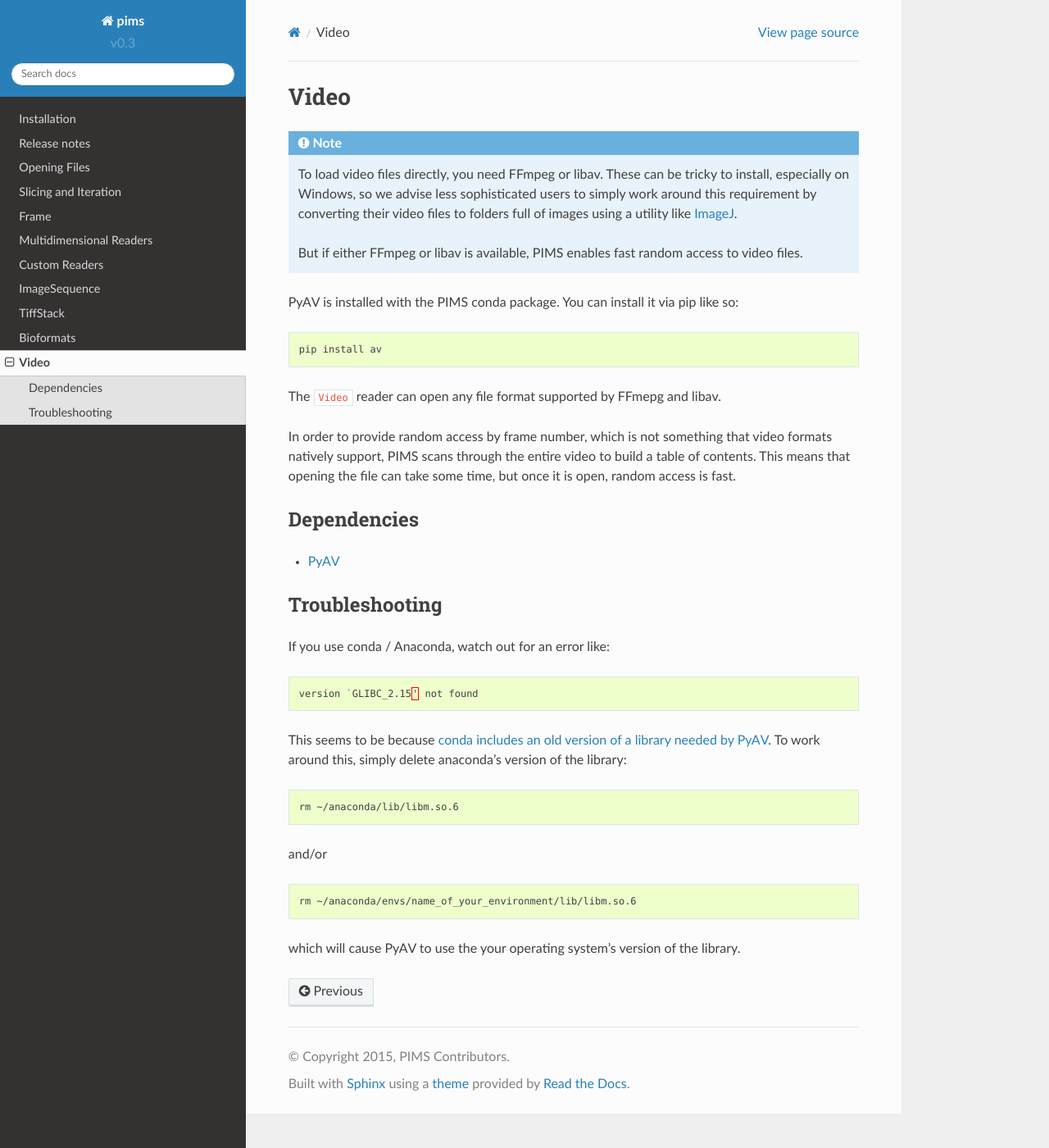
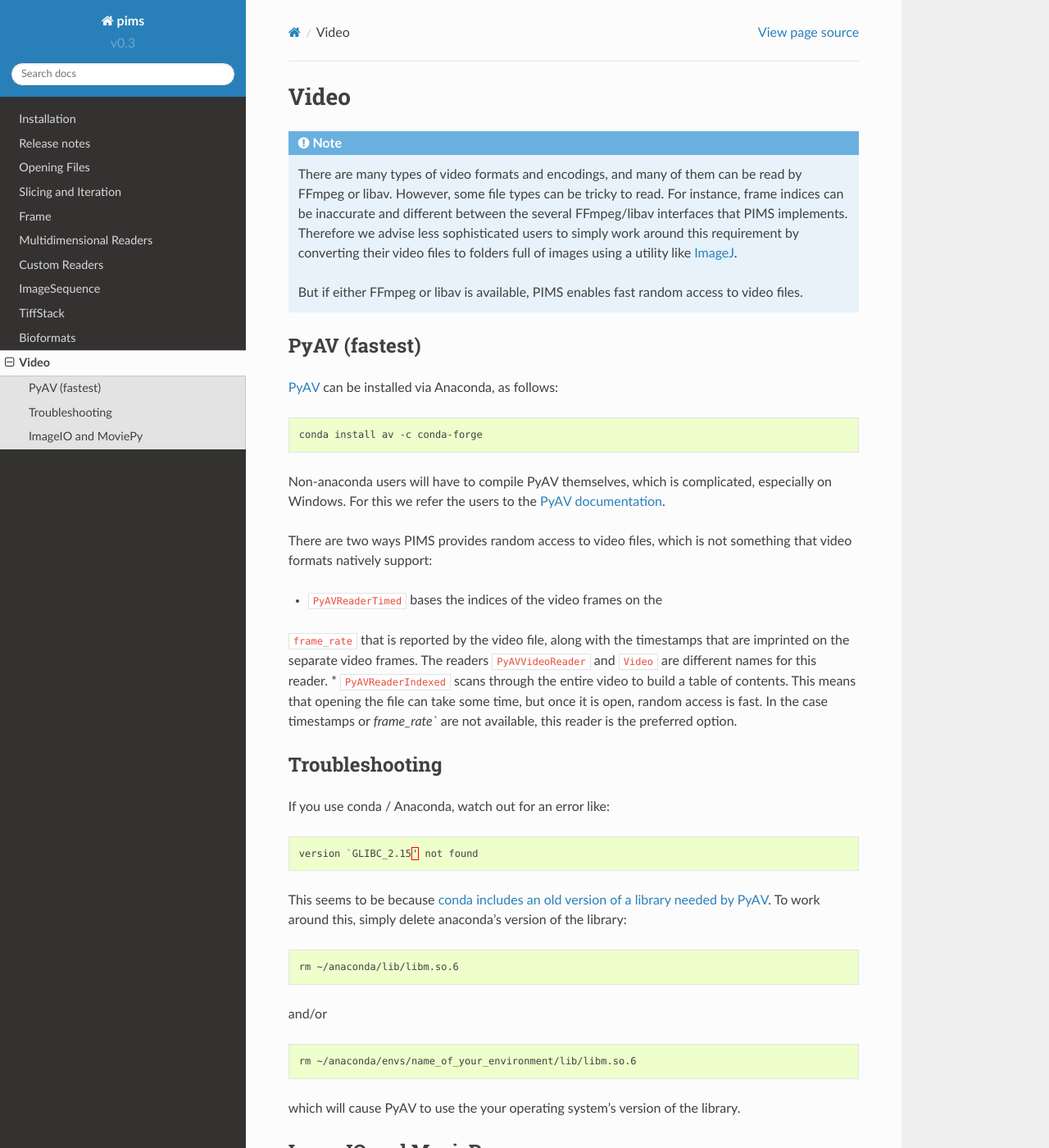
Before and after one commit to soft-matter/pims, a Sphinx documentation site: the page built from doc/source/video.rst, in a window 1280 px wide and 1400 px high. Shown: the whole window at 82% size. Built offline with Sphinx 7.4.7 and the Read the Docs theme 2.0.0, drawn with Linux system fonts in a browser that asks for light colours; some of the changed text lies outside the part shown.

Commit message:
Update docs for v0.4

```diff
--- a/doc/source/video.rst
+++ b/doc/source/video.rst
@@ -3,30 +3,42 @@ Video
 
 .. note::
 
-   To load video files directly, you need FFmpeg or libav. These can be tricky
-   to install, especially on Windows, so we advise less sophisticated users to
-   simply work around this requirement by converting their video files to
-   folders full of images using a utility like `ImageJ <http://rsb.info.nih.gov/ij/>`_.
+   There are many types of video formats and encodings, and many of them can
+   be read by FFmpeg or libav. However, some file types can be tricky to read.
+   For instance, frame indices can be inaccurate and different between
+   the several FFmpeg/libav interfaces that PIMS implements. Therefore we
+   advise less sophisticated users to simply work around this requirement by
+   converting their video files to folders full of images using a utility like
+   `ImageJ <http://rsb.info.nih.gov/ij/>`_.
 
-   But if either FFmpeg or libav is available, PIMS enables fast random access to video files.
+   But if either FFmpeg or libav is available, PIMS enables fast random access
+   to video files.
 
-PyAV is installed with the PIMS conda package. You can install it via pip like so:
+PyAV (fastest)
+--------------
+
+`PyAV <http://mikeboers.github.io/PyAV/>`_ can be installed via Anaconda, as follows:
 
 .. code-block:: bash
 
-    pip install av
+    conda install av -c conda-forge
 
-The ``Video`` reader can open any file format supported by FFmepg and libav.
+Non-anaconda users will have to compile PyAV themselves, which is complicated,
+especially on Windows. For this we refer the
+users to the `PyAV documentation <https://mikeboers.github.io/PyAV/>`_.
 
-In order to provide random access by frame number, which is not something that
-video formats natively support, PIMS scans through the entire video to build
-a table of contents. This means that opening the file can take some time, but
-once it is open, random access is fast.
+There are two ways PIMS provides random access to video files, which is not
+something that video formats natively support:
 
-Dependencies
-------------
+* ``PyAVReaderTimed`` bases the indices of the video frames on the
+``frame_rate`` that is reported by the video file, along with the timestamps
+that are imprinted on the separate video frames. The readers ``PyAVVideoReader``
+and ``Video`` are different names for this reader.
+* ``PyAVReaderIndexed`` scans through the entire video to build a table
+of contents. This means that opening the file can take some time, but
+once it is open, random access is fast. In the case timestamps or `frame_rate``
+are not available, this reader is the preferred option.
 
-* `PyAV <http://mikeboers.github.io/PyAV/>`_
 
 Troubleshooting
 ---------------
@@ -53,3 +65,10 @@ and/or
 
 which will cause PyAV to use the your operating system's version of the
 library.
+
+
+ImageIO and MoviePy
+-------------------
+Both `ImageIO <https://imageio.github.io>`_ and `MoviePy <http://zulko.github.io/moviepy>`_
+implement interfaces with ffmpeg through a Pipe. These are implemented through
+``ImageIOReader`` and ``MoviePyReader``, respectively.
```
Also changed, not shown: doc/source/image_sequence.rst (+10 -0 lines), doc/source/multidimensional.rst (+11 -3 lines).
